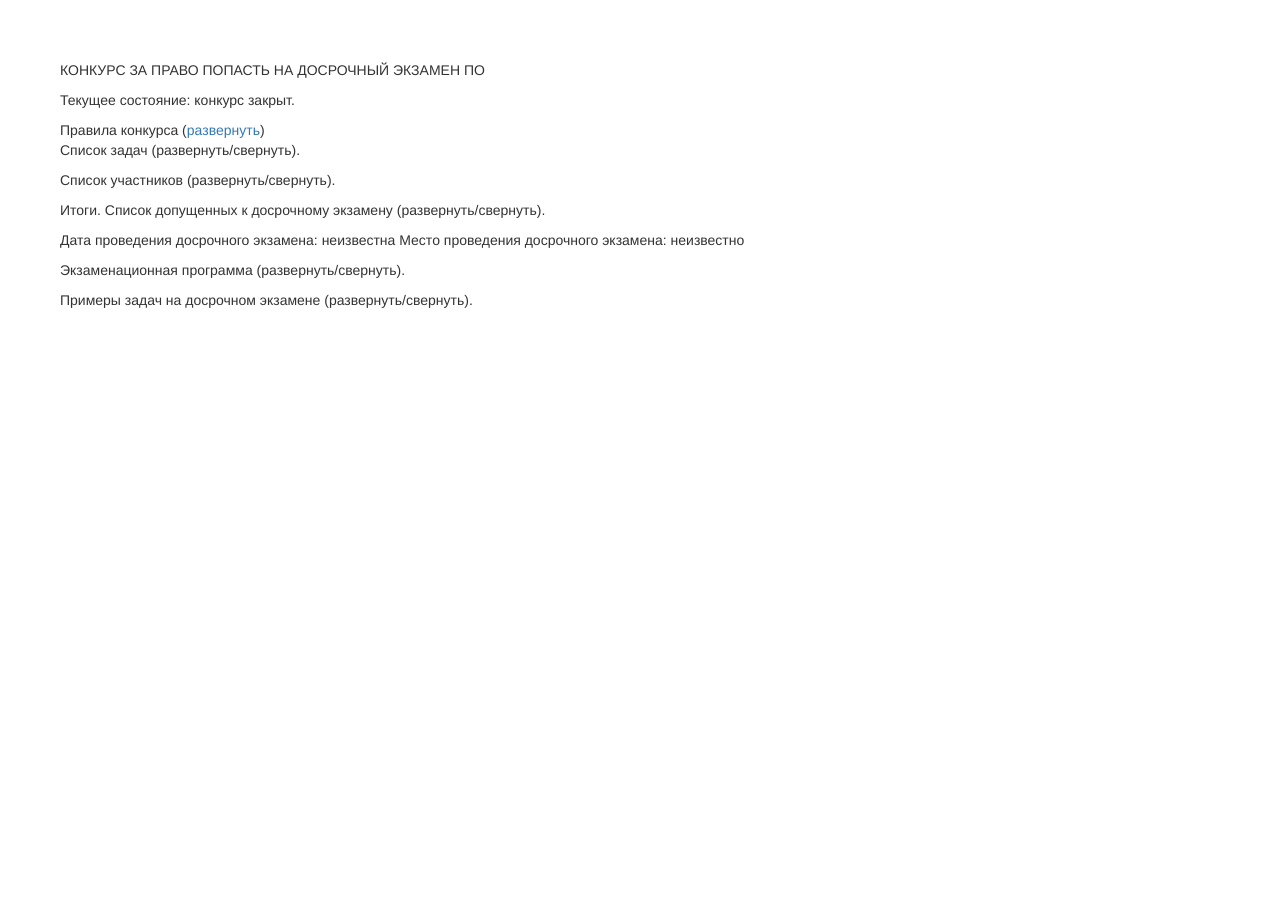
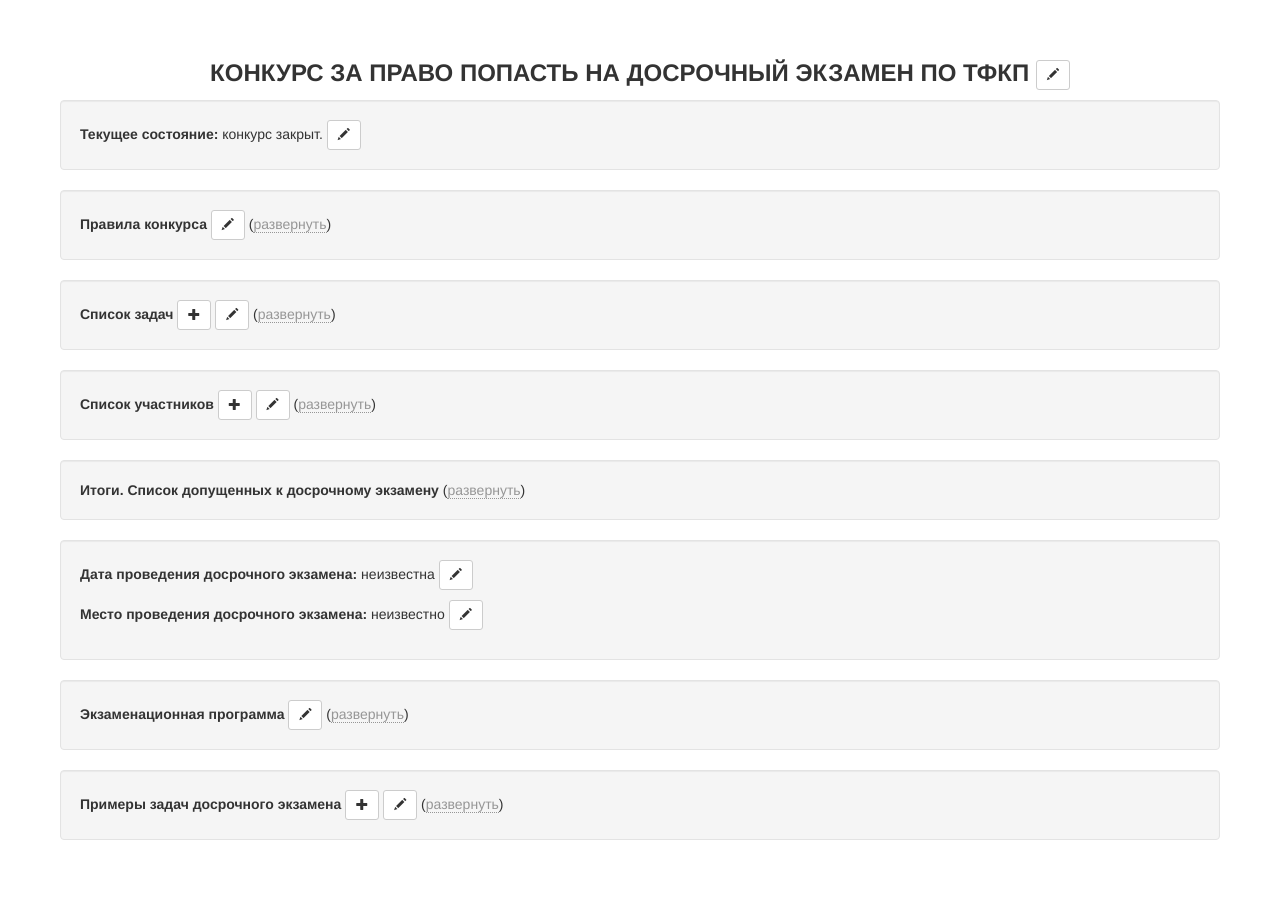
Before and after one commit to alexsyrom/dosrok.ru, a Django app: template dosrok/templates/index.html in a window 1280 px wide. Before the commit the page ends 308 px from the top, so only its background shows below. Run offline with Django 3.2, Linux system fonts and the light colour scheme; the template is opened without the code that fills it, so the values that code supplies are empty; some libraries are stand-ins or nearby versions.

Commit message:
silly template with buttons

```diff
--- a/dosrok/templates/index.html
+++ b/dosrok/templates/index.html
@@ -7,9 +7,12 @@
     {% load staticfiles %}
     <style type="text/css">
         .spoiler_body {display:none;}
-        .spoiler_links {cursor:pointer;}
+        .spoiler_links {cursor:pointer; text-decoration: none; color: rgb(150, 150, 150); border-bottom: 1px dotted}
+        .title {font-weight: bold;}
+        .main_title {font-weight: bold; text-align: center;}
     </style>
     <link rel="stylesheet" href="{% static 'bootstrap/css/bootstrap.min.css' %}">
+    <!-- <link rel="stylesheet" href="../static/bootstrap/css/bootstrap.min.css"> -->
 
     <script src="https://ajax.googleapis.com/ajax/libs/jquery/1.11.3/jquery.js"></script>
     <script src="{% static 'bootstrap/js/bootstrap.js' %}" type="text/javascript"></script>
@@ -33,20 +36,44 @@
 
     <div style="margin:60px">
 
-    <p style="align:center"> КОНКУРС ЗА ПРАВО ПОПАСТЬ НА ДОСРОЧНЫЙ ЭКЗАМЕН ПО {{ subject_name }} </p>
+    <h3 class="main_title">
+    КОНКУРС ЗА ПРАВО ПОПАСТЬ НА ДОСРОЧНЫЙ ЭКЗАМЕН ПО ТФКП
+    <button type="button" class="btn btn-default btn-sm">
+        <span class="glyphicon glyphicon-pencil" aria-hidden="true"></span>
+    </button>
+    </h3>
 
-    <p>
     {% if is_opened %}
-    Текущее состояние: конкурс открыт.
-    Дата окончания конкурса: {{ ending_date }}
+    <div class="well">
+    <div>
+    <span class="title">Текущее состояние:</span> конкурс открыт.
+    <button type="button" class="btn btn-default btn-sm">
+        <span class="glyphicon glyphicon-pencil" aria-hidden="true"></span>
+    </button>
+    </div>
+
+    <div>
+    <span class="title">Дата окончания конкурса:</span> {{ ending_date }}
+    <button type="button" class="btn btn-default btn-sm">
+        <span class="glyphicon glyphicon-pencil" aria-hidden="true"></span>
+    </button>
+    </div>
+
+    </div>
     {% else %}
-    Текущее состояние: конкурс закрыт.
+    <div class="well">
+    <span class="title">Текущее состояние:</span> конкурс закрыт.
+    <button type="button" class="btn btn-default btn-sm">
+        <span class="glyphicon glyphicon-pencil" aria-hidden="true"></span>
+    </button>
+    </div>
     {% endif %}
-    </p>
 
-
-    <div style="display:inline-block">
-    Правила конкурса
+    <div class="well">
+    <span class="title">Правила конкурса</span>
+    <button type="button" class="btn btn-default btn-sm">
+        <span class="glyphicon glyphicon-pencil" aria-hidden="true"></span>
+    </button>
     (<a href="" class="spoiler_links">развернуть</a>)
     <div class="spoiler_body">
         <p>
@@ -55,43 +82,126 @@
     </div>
     </div>
 
-    <p>
-    Список задач (развернуть/свернуть).
-    </p>
+    <div class="well">
+    <span class="title">Список задач</span>
+    <button type="button" class="btn btn-default btn-sm">
+        <span class="glyphicon glyphicon-plus" aria-hidden="true"></span>
+    </button>
+    <button type="button" class="btn btn-default btn-sm">
+        <span class="glyphicon glyphicon-pencil" aria-hidden="true"></span>
+    </button>
+    (<a href="" class="spoiler_links">развернуть</a>)
+    <div class="spoiler_body">
+        <ol>
+        <li> Перваянах (формат) </li>
+        </ol>
+    </div>
+    </div>
 
-    <p>
-    Список участников (развернуть/свернуть).
-    </p>
+    <div class="well">
+    <span class="title">Список участников</span>
+    <button type="button" class="btn btn-default btn-sm">
+        <span class="glyphicon glyphicon-plus" aria-hidden="true"></span>
+    </button>
+    <button type="button" class="btn btn-default btn-sm">
+        <span class="glyphicon glyphicon-pencil" aria-hidden="true"></span>
+    </button>
 
-    <p>
+    (<a href="" class="spoiler_links">развернуть</a>)
+    <div class="spoiler_body">
+    <table class="table table-striped">
+    <thead>
+      <tr>
+        <th>Имя</th>
+        <th>Фамилия</th>
+        <th>Группа</th>
+        <th>Номера решённых задач</th>
+        <th>Необходимые условия</th>
+        <th>Рейтинг</th>
+        <th>Итог</th>
+      </tr>
+    </thead>
+    <tbody>
+      <tr>
+        <td>Иван</td>
+        <td>Иванов</td>
+        <td>221</td>
+        <td>1, 2, 5</td>
+        <td>выполнены</td>
+        <td>100</td>
+        <td>допущен</td>
+      </tr>
+    </tbody>
+    </table>
+    </div>
+    </div>
+
+
     {% if is_opened %}
     {% else %}
-    Итоги. Список допущенных к досрочному экзамену (развернуть/свернуть).
+    <div class="well">
+    <span class="title">Итоги. Список допущенных к досрочному экзамену</span>
+    (<a href="" class="spoiler_links">развернуть</a>)
+    <div class="spoiler_body">
+        <ol>
+        <li>Первый Допущенный, группа</li>
+        </ol>
+    </div>
+    </div>
     {% endif %}
-    </p>
 
+    <div class="well">
     <p>
-    Дата проведения досрочного экзамена:
+    <span class="title">Дата проведения досрочного экзамена:</span>
         {% if date %}
         {{ date }}
         {% else %}
         неизвестна
         {% endif %}
-
-        Место проведения досрочного экзамена:
+    <button type="button" class="btn btn-default btn-sm">
+        <span class="glyphicon glyphicon-pencil" aria-hidden="true"></span>
+    </button>
+    </p>
+    <p>
+    <span class="title">Место проведения досрочного экзамена:</span>
         {% if place %}
             {{ place }}
         {% else %}
             неизвестно
         {% endif %}
+    <button type="button" class="btn btn-default btn-sm">
+        <span class="glyphicon glyphicon-pencil" aria-hidden="true"></span>
+    </button>
     </p>
+    </div>
 
-            <p>
-            Экзаменационная программа (развернуть/свернуть).
-            </p>
-            <p>
-            Примеры задач на досрочном экзамене (развернуть/свернуть).
-            </p>
+    <div class="well">
+    <span class="title">Экзаменационная программа</span>
+    <button type="button" class="btn btn-default btn-sm">
+        <span class="glyphicon glyphicon-pencil" aria-hidden="true"></span>
+    </button>
+    (<a href="" class="spoiler_links">развернуть</a>)
+    <div class="spoiler_body">
+        Ссылка на программу (формат)
+    </div>
+    </div>
+
+    <div class="well">
+    <span class="title">Примеры задач досрочного экзамена</span>
+    <button type="button" class="btn btn-default btn-sm">
+        <span class="glyphicon glyphicon-plus" aria-hidden="true"></span>
+    </button>
+    <button type="button" class="btn btn-default btn-sm">
+        <span class="glyphicon glyphicon-pencil" aria-hidden="true"></span>
+    </button>
+    (<a href="" class="spoiler_links">развернуть</a>)
+    <div class="spoiler_body">
+        <ol>
+        <li>Первая задача (формат)</li>
+        </ol>
+    </div>
+    </div>
+
     </div>
     </body>
 </html>
```
Lines whose indentation alone changed are shown as unchanged.
